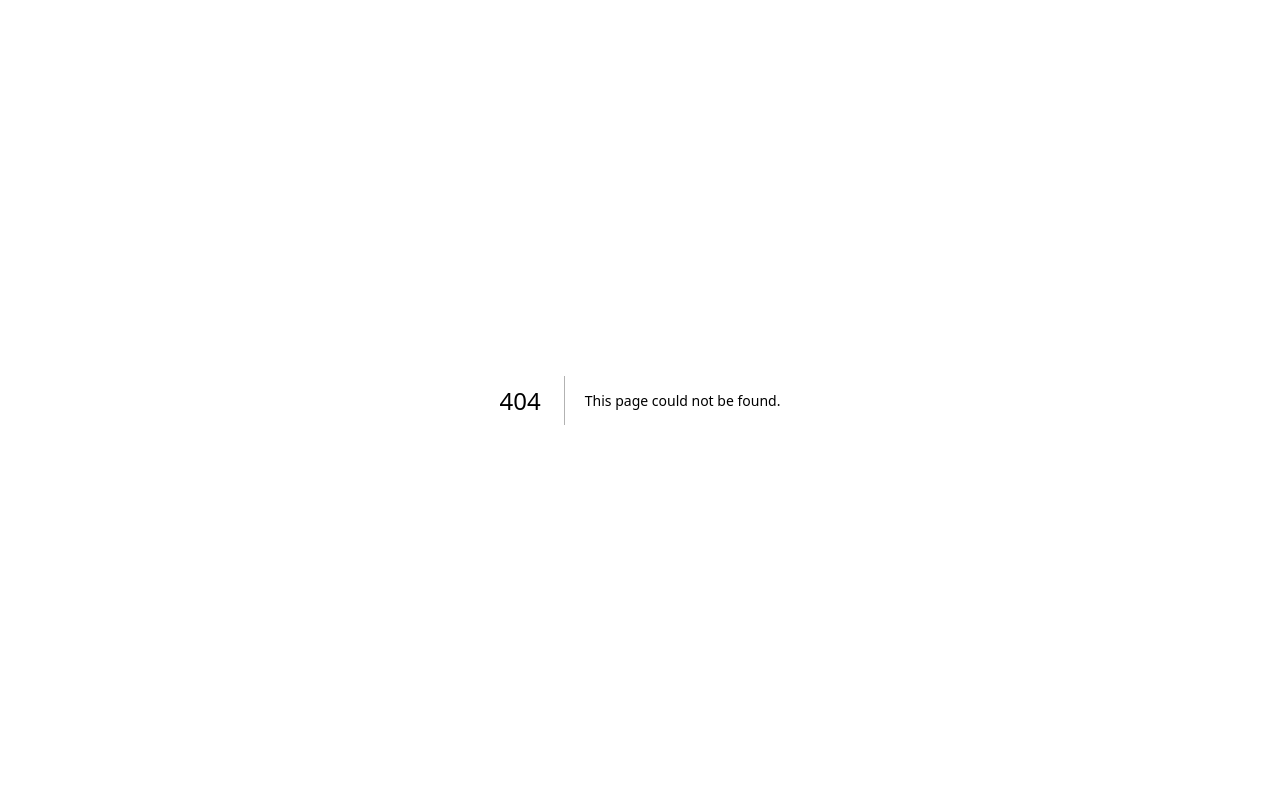
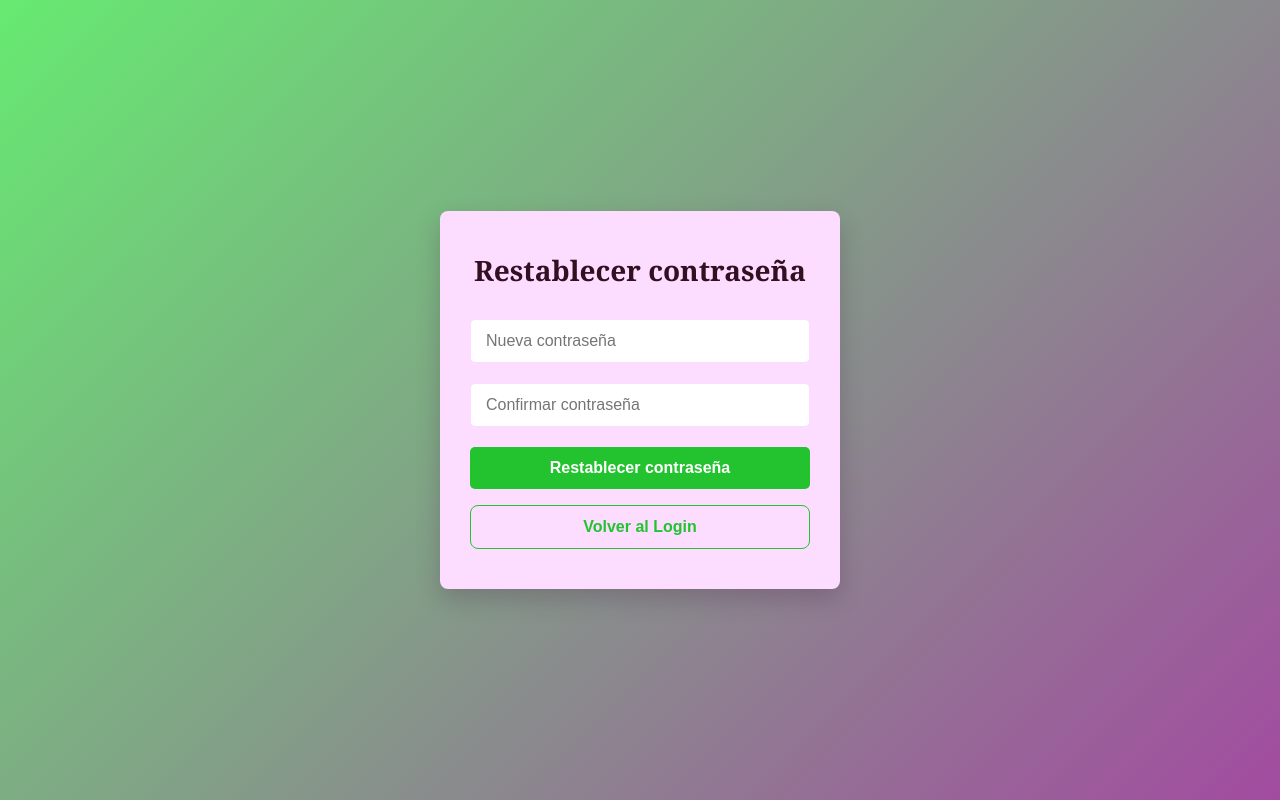
Before and after one commit to LucreciaMencia/LogIn, a Next.js app in the folder LogIn/Frontend/: page /reset-password in a window 1280 px wide. Before the commit this address had no page. Built offline with nearby package versions, Linux system fonts and the light colour scheme.

Commit message:
añadidas nuevas paginas para el reseteo de contraseña

```diff
--- /dev/null
+++ b/LogIn/Frontend/src/app/reset-password/page.tsx
@@ -0,0 +1,99 @@
+"use client";
+
+import { useState } from "react";
+import { useSearchParams, useRouter } from "next/navigation";
+import styles from "../login/page.module.css";
+import { resetPassword } from "../../api/passwordApi";
+
+export default function ResetPasswordPage() {
+  const searchParams = useSearchParams();
+  const token = searchParams.get("token") ?? "";
+  const router = useRouter();
+
+  const [password, setPassword] = useState("");
+  const [confirmar, setConfirmar] = useState("");
+  const [mensaje, setMensaje] = useState<string | null>(null);
+  const [enviando, setEnviando] = useState(false);
+
+  const validarPassword = (p: string) => {
+    // regla mínima: longitud >= 8 (podés ajustarla)
+    return p.length >= 8;
+  };
+
+  const handleSubmit = async (e: React.FormEvent) => {
+    e.preventDefault();
+    setMensaje(null);
+
+    if (!token) {
+      setMensaje("Token inválido o ausente.");
+      return;
+    }
+
+    if (!validarPassword(password)) {
+      setMensaje("La contraseña debe tener al menos 8 caracteres.");
+      return;
+    }
+
+    if (password !== confirmar) {
+      setMensaje("Las contraseñas no coinciden.");
+      return;
+    }
+
+    setEnviando(true);
+    const result = await resetPassword(token, password);
+    setEnviando(false);
+
+    setMensaje(result.message);
+
+    if (result.success) {
+      // Pequeña demora para que usuario lea el mensaje
+      setTimeout(() => router.push("/login"), 1800);
+    }
+  };
+
+  return (
+    <div className={styles.container}>
+      <div className={styles.card}>
+        <h1 className={styles.title}>Restablecer contraseña</h1>
+
+        <form className={styles.form} onSubmit={handleSubmit}>
+          <input
+            type="password"
+            placeholder="Nueva contraseña"
+            autoComplete="new-password"
+            value={password}
+            onChange={(e) => setPassword(e.target.value)}
+            required
+          />
+
+          <input
+            type="password"
+            placeholder="Confirmar contraseña"
+            autoComplete="new-password"
+            value={confirmar}
+            onChange={(e) => setConfirmar(e.target.value)}
+            required
+          />
+
+          <button type="submit" disabled={enviando}>
+            {enviando ? "Restableciendo..." : "Restablecer contraseña"}
+          </button>
+        </form>
+
+        {mensaje && (
+          <p style={{ marginTop: 16, color: "#330f21", fontWeight: 500 }}>
+            {mensaje}
+          </p>
+        )}
+
+        <button
+          className={styles.secondaryButton}
+          style={{ marginTop: 16 }}
+          onClick={() => router.push("/login")}
+        >
+          Volver al Login
+        </button>
+      </div>
+    </div>
+  );
+}
```
Also changed, not shown: LogIn/Frontend/src/app/forgot-password/page.tsx (added, +73 -0 lines).
